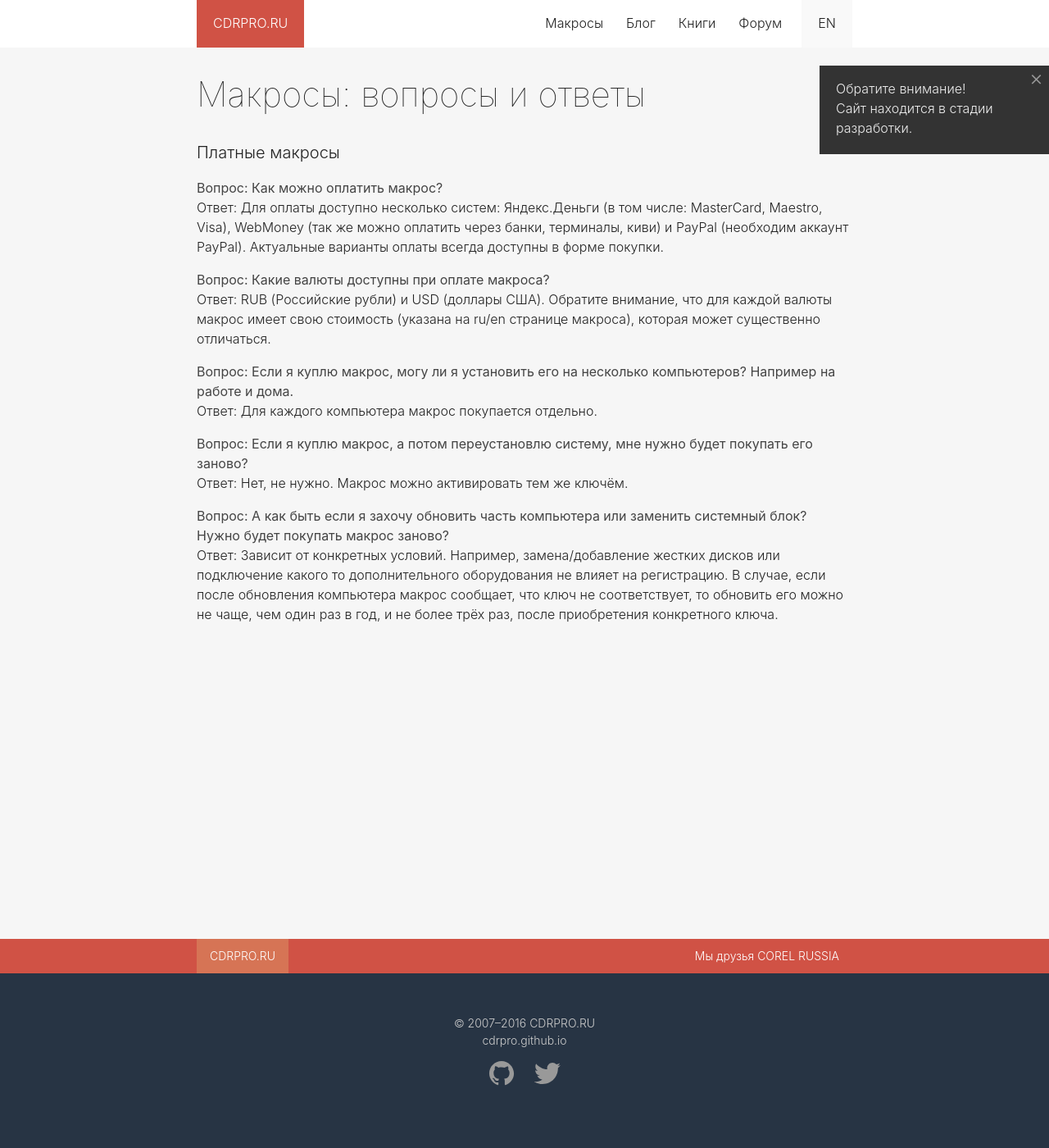
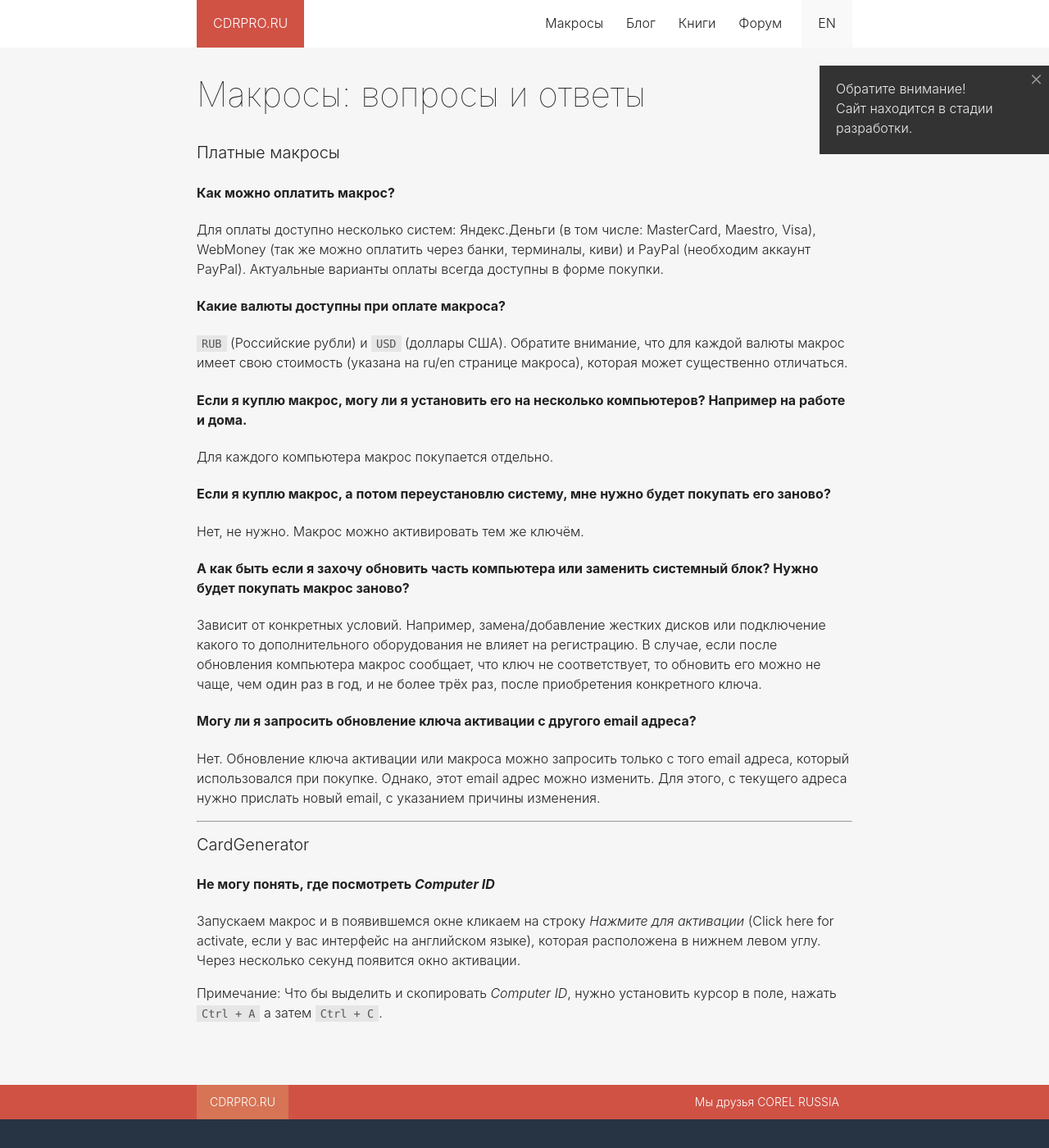
Before and after one commit to cdrpro/cdrpro.github.io, a Jekyll site: the page built from macros/question-answer.md, in a window 1280 px wide and 1400 px high. Shown: the whole window at 82% size. Built offline with Jekyll 4.4.1, drawn with Linux system fonts in a browser that asks for light colours.

Commit message:
Updated questions and answers (ru & en)

```diff
--- a/macros/question-answer.md
+++ b/macros/question-answer.md
@@ -6,17 +6,36 @@ permalink: /macros/question-answer/
 
 ### Платные макросы
 
-**Вопрос: Как можно оплатить макрос?**
-Ответ: Для оплаты доступно несколько систем: Яндекс.Деньги (в том числе: MasterCard, Maestro, Visa), WebMoney (так же можно оплатить через банки, терминалы, киви) и PayPal (необходим аккаунт PayPal). Актуальные варианты оплаты всегда доступны в форме покупки.
+#### Как можно оплатить макрос?
 
-**Вопрос: Какие валюты доступны при оплате макроса?**
-Ответ: RUB (Российские рубли) и USD (доллары США). Обратите внимание, что для каждой валюты макрос имеет свою стоимость (указана на ru/en странице макроса), которая может существенно отличаться.
+Для оплаты доступно несколько систем: Яндекс.Деньги (в том числе: MasterCard, Maestro, Visa), WebMoney (так же можно оплатить через банки, терминалы, киви) и PayPal (необходим аккаунт PayPal). Актуальные варианты оплаты всегда доступны в форме покупки.
 
-**Вопрос: Если я куплю макрос, могу ли я установить его на несколько компьютеров? Например на работе и дома.**
-Ответ: Для каждого компьютера макрос покупается отдельно.
+#### Какие валюты доступны при оплате макроса?
 
-**Вопрос: Если я куплю макрос, а потом переустановлю систему, мне нужно будет покупать его заново?**
-Ответ: Нет, не нужно. Макрос можно активировать тем же ключём.
+`RUB` (Российские рубли) и `USD` (доллары США). Обратите внимание, что для каждой валюты макрос имеет свою стоимость (указана на ru/en странице макроса), которая может существенно отличаться.
 
-**Вопрос: А как быть если я захочу обновить часть компьютера или заменить системный блок? Нужно будет покупать макрос заново?**
-Ответ: Зависит от конкретных условий. Например, замена/добавление жестких дисков или подключение какого то дополнительного оборудования не влияет на регистрацию. В случае, если после обновления компьютера макрос сообщает, что ключ не соответствует, то обновить его можно не чаще, чем один раз в год, и не более трёх раз, после приобретения конкретного ключа.
+#### Если я куплю макрос, могу ли я установить его на несколько компьютеров? Например на работе и дома.
+
+Для каждого компьютера макрос покупается отдельно.
+
+#### Если я куплю макрос, а потом переустановлю систему, мне нужно будет покупать его заново?
+
+Нет, не нужно. Макрос можно активировать тем же ключём.
+
+#### А как быть если я захочу обновить часть компьютера или заменить системный блок? Нужно будет покупать макрос заново?
+
+Зависит от конкретных условий. Например, замена/добавление жестких дисков или подключение какого то дополнительного оборудования не влияет на регистрацию. В случае, если после обновления компьютера макрос сообщает, что ключ не соответствует, то обновить его можно не чаще, чем **один раз в год**, и **не более трёх раз**, после приобретения конкретного ключа.
+
+#### Могу ли я запросить обновление ключа активации с другого email адреса?
+
+Нет. Обновление ключа активации или макроса можно запросить только с того email адреса, который использовался при покупке. Однако, этот email адрес можно изменить. Для этого, с текущего адреса нужно прислать новый email, с указанием причины изменения.
+
+***
+
+### CardGenerator
+
+#### Не могу понять, где посмотреть _Computer ID_
+
+Запускаем макрос и в появившемся окне кликаем на строку _Нажмите для активации_ (Click here for activate, если у вас интерфейс на английском языке), которая расположена в нижнем левом углу. Через несколько секунд появится окно активации.
+
+Примечание: Что бы выделить и скопировать _Computer ID_, нужно установить курсор в поле, нажать `Ctrl + A` а затем `Ctrl + C`.
```
Also changed, not shown: en/macros/question-answer.md (+15 -14 lines).
